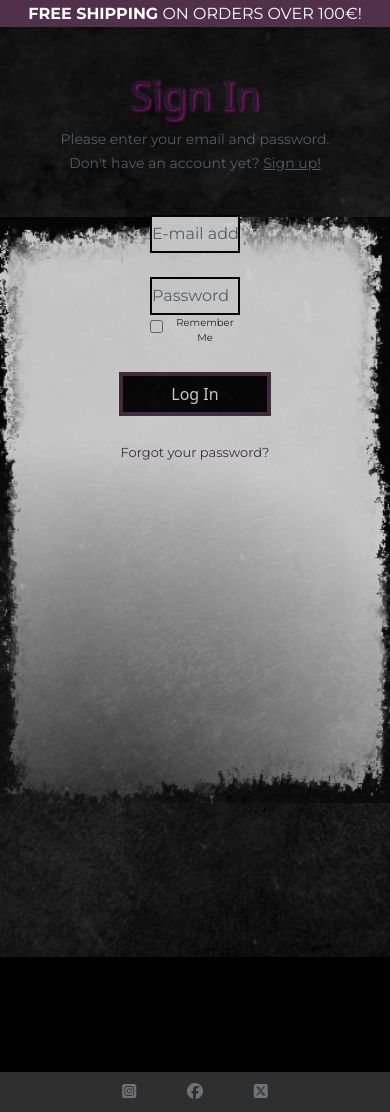
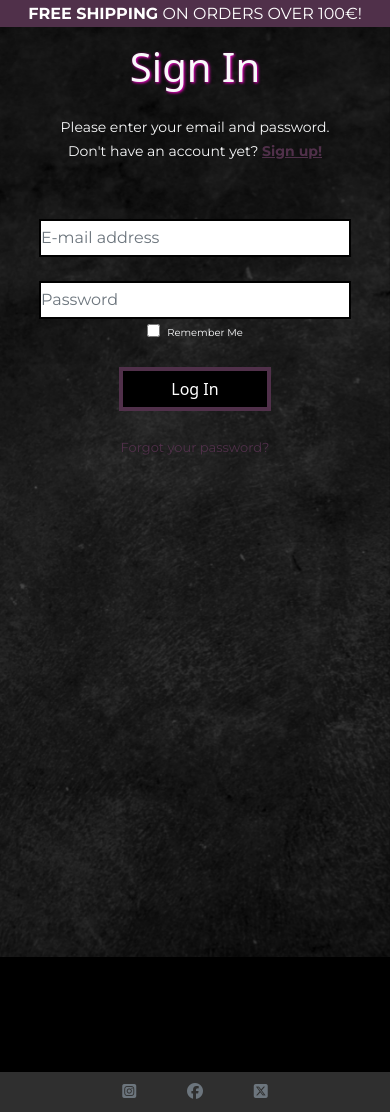
Before and after one commit to TulaUnogi/bat-choice-clothing, a Django app: page /accounts/login/ in a window 390 px wide. Shown: the part 96-1208 px from the top of the page. Run offline with Django 3.2, Linux system fonts and the light colour scheme; parts of the project's set-up code (start-up, migrations or seed data) failed here and were passed over; some libraries are stand-ins or nearby versions; some web fonts are replaced.

Commit message:
Change AllAuth style

```diff
--- a/static/css/base.css
+++ b/static/css/base.css
@@ -120,20 +120,6 @@ footer {
 
 
 /* Backgrounds and font colours */
-
-.bg-frame {
-    background-image: url(/static/images/container-img.webp);
-    background-position: center;
-    background-repeat: no-repeat;
-    background-size: contain;
-    text-align: center;
-    padding: 0% 2%;
-    height: 67vh !important;
-    margin: 1vh auto 0 auto;
-    -webkit-mask:radial-gradient(circle at 25% 90%, transparent , #fff 50%);
-    mask:radial-gradient(circle at 25% 90%, transparent , #fff 50%);
-    opacity: 0.75;
-}
 
 .bg-darkground {
     background-image: url(/static/images/peter-gargiulo-cGNCepznaV8-unsplash.jpg);
@@ -388,10 +374,6 @@ select:invalid, select option[value=""],
         font-size: x-large !important;
     }
 
-    .bg-frame {
-        margin-top: 3%;
-    }
-
     .main-content {
         padding: 4% !important;
         font-size: xx-large !important;
@@ -458,10 +440,6 @@ select:invalid, select option[value=""],
         background-size: 360% !important;
         background-position: top;
         height: 85vh !important;
-    }
-
-    .bg-frame {
-        height: 45vh !important;
     }
 
     .main-content {
@@ -579,6 +557,11 @@ select:invalid, select option[value=""],
     select[id="id_saved_country"] {
         width: 80vw !important;
     }
+
+    .signup .form-group,
+    .login .form-group {
+        width: 55vw !important;
+    }
 }
 
 @media (max-width: 576px) {
@@ -594,11 +577,6 @@ select:invalid, select option[value=""],
     .home-container {
         margin-top: 35vh !important;
         padding: 1%;
-    }
-
-    .bg-frame {
-        background-image: url(/static/images/container-img-mobile.webp);
-        height: 74vh !important;
     }
 
     .main-content {
@@ -651,6 +629,11 @@ select:invalid, select option[value=""],
     .remove-product {
         padding-bottom: 1.1rem
     }
+
+    .signup .form-group,
+    .login .form-group {
+        width: 80vw !important;
+    }
 }
 
 
@@ -669,12 +652,6 @@ select:invalid, select option[value=""],
     .home-container {
         margin-top: 30vh !important;
         padding: 0;
-    }
-
-    .bg-frame {
-        height: 80vh !important;
-        background-position: top;
-        margin-top: 3vh !important;
     }
 
     .allauth-frames .main-content {
@@ -696,11 +673,6 @@ select:invalid, select option[value=""],
         padding: 0 !important;
     }
 
-    .bg-frame {
-        background-image: none !important;
-        background-color: white;
-    }
-
     .main-content {
         margin-top: 1vh !important;
     }
@@ -712,4 +684,9 @@ select:invalid, select option[value=""],
         padding: 0.2rem !important;
     }
 
+    .signup .form-group,
+    .login .form-group {
+        width: 90vw !important;
+    }
+
 }
--- a/templates/allauth/account/login.html
+++ b/templates/allauth/account/login.html
@@ -9,9 +9,9 @@
 {% block head_title %}{% trans "Sign In" %}{% endblock %}
 
 {% block content %}
-  <div class="bg-darkground">
-    <div class="bg-frame allauth-frames">
-      <div class="main-content">
+  <div class="bg-darkground text-center text-light">
+    <div class="allauth-frames">
+      <div class="main-content my-2">
         <h1>{% trans "Sign In" %}</h1>
 
         {% get_providers as socialaccount_providers %}
@@ -19,7 +19,7 @@
         {% if socialaccount_providers %}
 
         <small>
-          <p class="text-secondary">
+          <p class="p-2">
 
             {% blocktrans with site.name as site_name %}
 
@@ -48,14 +48,16 @@
 
         {% else %}
 
-        <p class="text-secondary">
+        <p class="p-3">
 
           {% blocktrans %}
 
           <small>
             Please enter your email and password. <br>
             Don't have an account yet?
-              <a href="{{ signup_url }}" class="text-secondary"><u>Sign up!</u></a>
+              <a href="{{ signup_url }}" class="text-prpl">
+                <b><u>Sign up!</u></b>
+              </a>
           </small>
 
           {% endblocktrans %}
@@ -68,7 +70,7 @@
 
           {% csrf_token %}
           {{ form|crispy }}
-          {% if redirect_field_value %}#
+          {% if redirect_field_value %}
 
           <input class="border border-dark" type="hidden" name="{{ redirect_field_name }}" value="{{ redirect_field_value }}"/>
 
```
Also changed, not shown: templates/allauth/account/logout.html (+4 -4 lines), templates/allauth/account/signup.html (+7 -5 lines), static/images/container-img-mobile.webp (deleted), static/images/container-img.webp (deleted).
